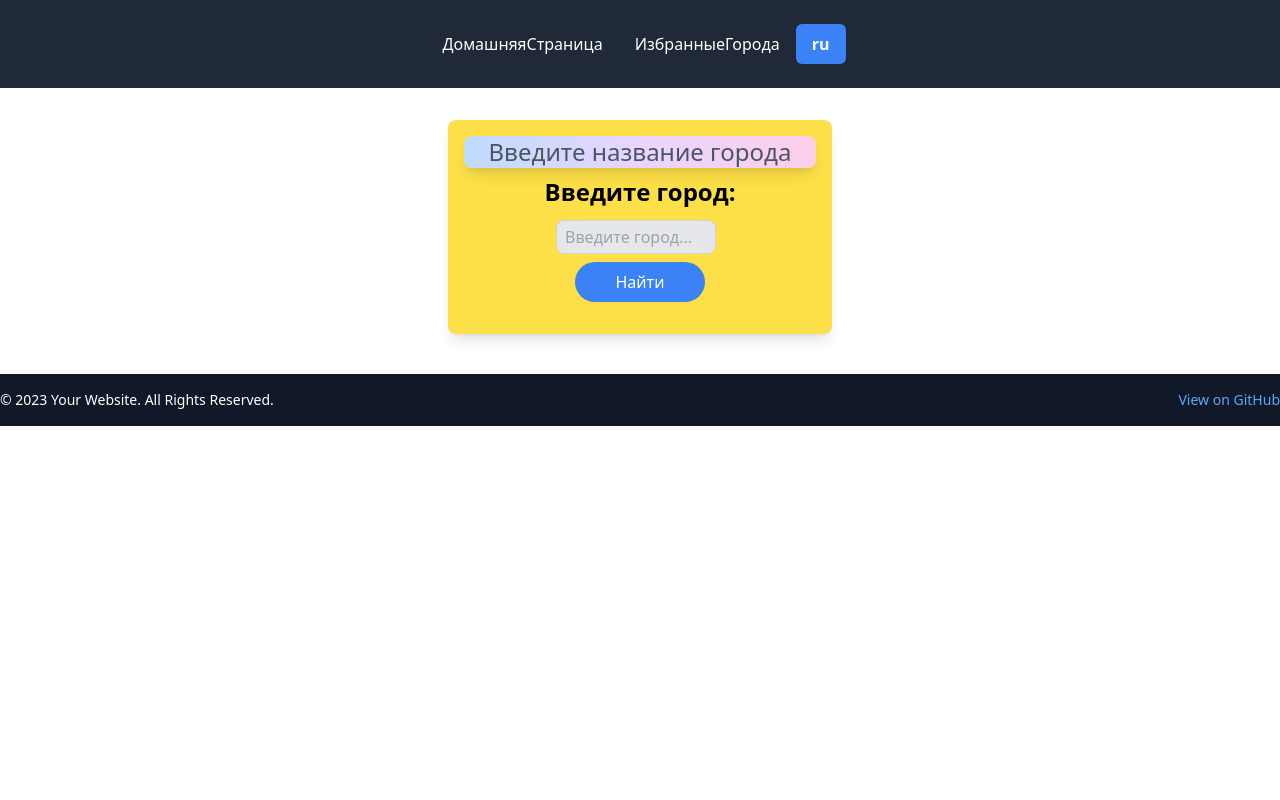
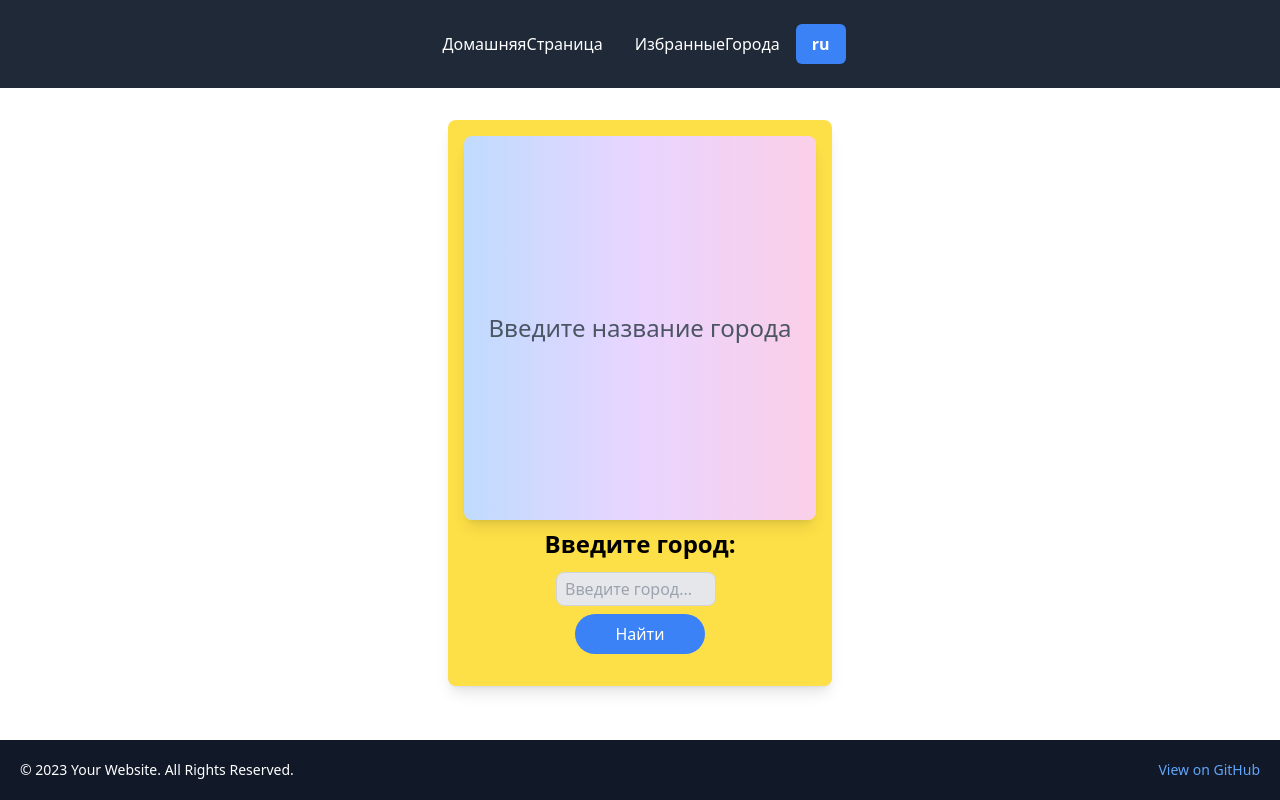
Before and after one commit to JustDoinGL/Weather-react-rtkQ-ts, a React (Create React App) app: page / in a window 1280 px wide. Built offline with nearby package versions, Linux system fonts and the light colour scheme.

Commit message:
fixced all

```diff
--- a/src/App.tsx
+++ b/src/App.tsx
@@ -7,15 +7,17 @@ import Footer from "./components/Footer";
 
 const App = () => {
   return (
-    <>
+    <div className="h-screen relative">
       <Header />
       <Routes>
         <Route path="/" element={<Home />} />
         <Route path="/favorite" element={<FavoritesCities />} />
       </Routes>
       <Footer />
-    </>
+    </div>
   );
 };
 
 export default App;
+
+// TODO: https://tailwindcss.com/docs/dark-mode ?
--- a/src/UI/WrongNameCity.tsx
+++ b/src/UI/EnterNameCity.tsx
@@ -4,7 +4,7 @@ const WrongNameCity = () => {
   const { t } = useTranslation();
 
   return (
-    <div className="max-w-sm mx-auto bg-gradient-to-r from-blue-200 via-purple-200 to-pink-200 rounded-lg shadow-lg overflow-hidden text-center">
+    <div className="flex justify-center items-center h-96 max-w-sm mx-auto bg-gradient-to-r from-blue-200 via-purple-200 to-pink-200 rounded-lg shadow-lg overflow-hidden text-center">
       <p className="text-gray-600 text-2xl"> {t("text")}</p>
     </div>
   );
--- a/src/components/Card.tsx
+++ b/src/components/Card.tsx
@@ -2,7 +2,7 @@ import Temperature from "./Card/Temperature";
 import CardInput from "./Card/CardInput";
 import Loader from "../UI/Loader";
 import Error from "../UI/Error";
-import WrongNameCity from "../UI/WrongNameCity";
+import WrongNameCity from "../UI/EnterNameCity";
 
 import { useLazyGetWeatherQuery } from "../store/weather/weather.api";
 
--- a/src/components/Footer.tsx
+++ b/src/components/Footer.tsx
@@ -2,10 +2,13 @@ import React from "react";
 
 const Footer = () => {
   return (
-    <footer className="mt-10 bg-gray-900 text-white py-4 bottom-0 w-full">
+    <>
+      <div className="bottom-40 sm:hidden">
+        <footer className="sm:block mt-10 bg-gray-900 text-white px-2 py-5 w-full left-0 bo">
           <div className="container mx-auto flex items-center justify-between">
             <p className="text-sm">
-          &copy; {new Date().getFullYear()} Your Website. All Rights Reserved.
+              &copy; {new Date().getFullYear()} Your Website. All Rights
+              Reserved.
             </p>
             <a
               href="https://github.com/JustDoinGL/Weather-react-rtkQ-ts"
@@ -17,6 +20,26 @@ const Footer = () => {
             </a>
           </div>
         </footer>
+      </div>
+      <div className="hidden sm:block">
+        <footer className="sm:block mt-10 bg-gray-900 text-white p-5 bottom-0 fixed w-full">
+          <div className="container mx-auto flex items-center justify-between">
+            <p className="text-sm">
+              &copy; {new Date().getFullYear()} Your Website. All Rights
+              Reserved.
+            </p>
+            <a
+              href="https://github.com/JustDoinGL/Weather-react-rtkQ-ts"
+              target="_blank"
+              rel="noopener noreferrer"
+              className="text-sm text-blue-400 hover:text-blue-300 transition"
+            >
+              View on GitHub
+            </a>
+          </div>
+        </footer>
+      </div>
+    </>
   );
 };
 
--- a/src/pages/Home.tsx
+++ b/src/pages/Home.tsx
@@ -1,12 +1,9 @@
 import Card from "../components/Card";
 
 const Home = () => {
-
   return (
     <>
-
       <Card />
-
     </>
   );
 };
```
Lines whose indentation alone changed are shown as unchanged.
